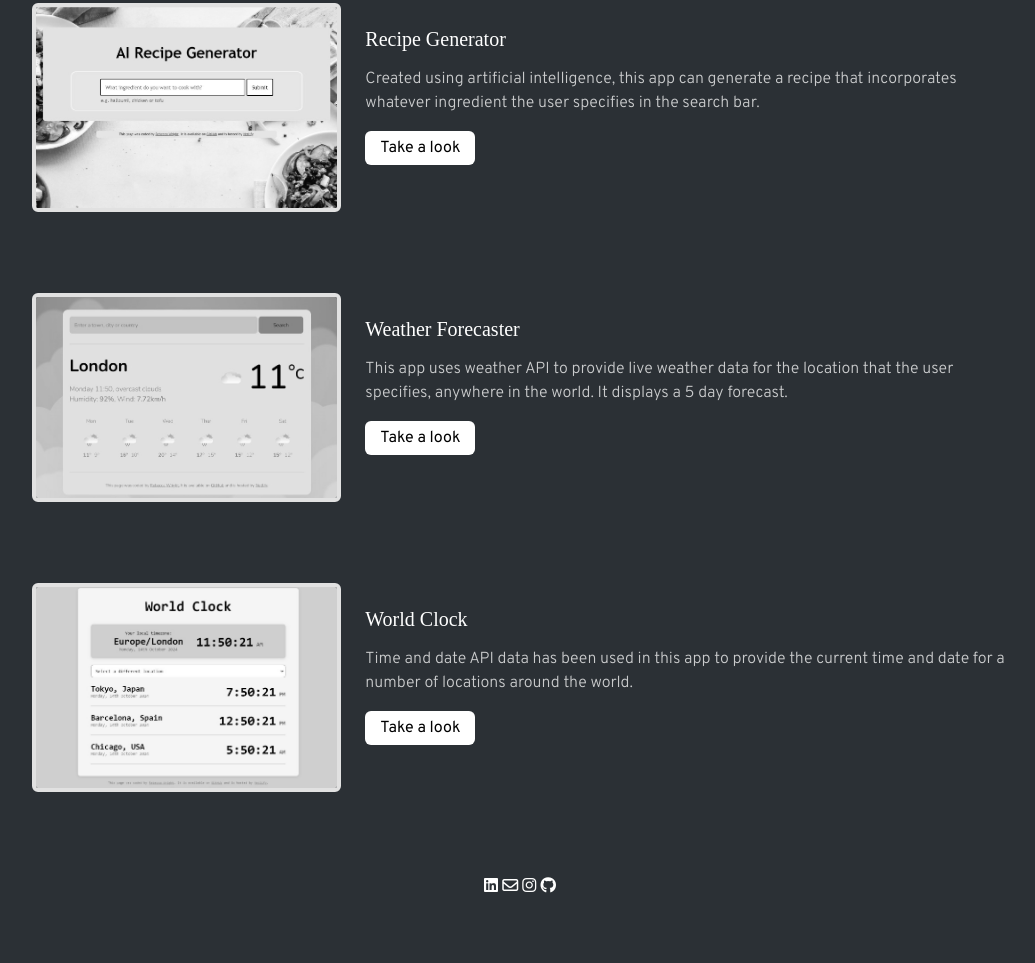
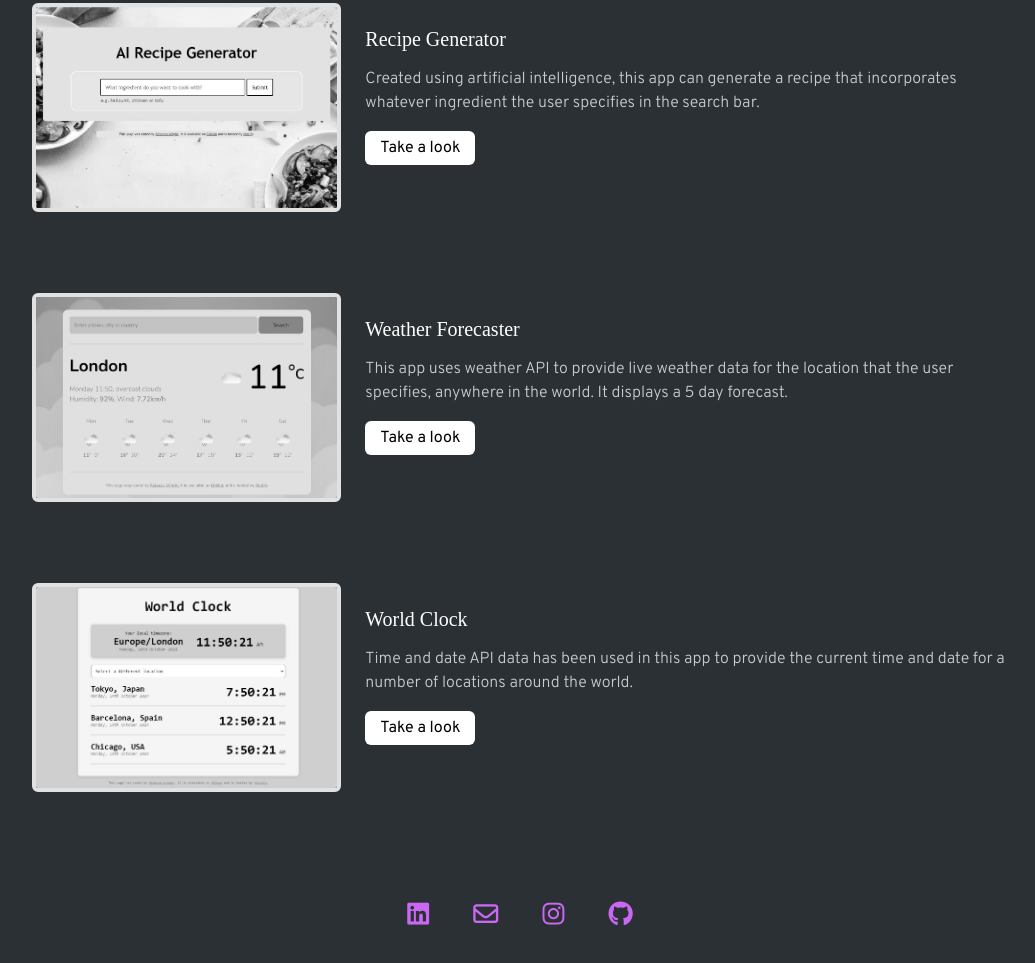
Before and after one commit to wrightrebecca/Rebecca-Wright-Portfolio, a plain HTML site: page index.html in a window 1280 px wide. Shown: the part 401-1364 px from the top of the page, without its empty margins (120-1155 px from the left). Drawn offline with nearby package versions, Linux system fonts and the light colour scheme; a web font is replaced by a local one.

Commit message:
Footer added to each page

```diff
--- a/index.html
+++ b/index.html
@@ -142,11 +142,24 @@
         </div>
       </div>
     </div>
-    <footer class="mt-5 mb-5">
-      <i class="fa-brands fa-linkedin"></i>
-      <i class="fa-regular fa-envelope"></i>
-      <i class="fa-brands fa-instagram"></i>
-      <i class="fa-brands fa-github"></i>
+    <footer>
+      <div class="social-links">
+        <a
+          href="https://www.linkedin.com/in/rebecca-wright-817b4715a/"
+          target="_blank"
+        >
+          <i class="fa-brands fa-linkedin"></i
+        ></a>
+        <a href="mailto:r3beccawright05@gmail.com" target="_blank">
+          <i class="fa-regular fa-envelope"></i
+        ></a>
+        <a href="https://www.instagram.com/beccyhwright/?hl=en" target="_blank">
+          <i class="fa-brands fa-instagram"></i
+        ></a>
+        <a href="https://github.com/wrightrebecca" target="_blank"
+          ><i class="fa-brands fa-github"></i>
+        </a>
+      </div>
     </footer>
     <script
       src="https://cdn.jsdelivr.net/npm/bootstrap@5.3.3/dist/js/bootstrap.bundle.min.js"
--- a/style/style.css
+++ b/style/style.css
@@ -95,6 +95,17 @@ p {
 footer {
   color: white;
   text-align: center;
+  margin-top: 70px;
+  margin-bottom: 30px;
+}
+footer .social-links a {
+  margin: 20px;
+  color: var(--accent-color);
+  font-size: 25px;
+}
+footer .social-links a:hover {
+  color: white;
+  transition: all 0.4s ease;
 }
 
 .header-content {
@@ -122,6 +133,7 @@ img:hover {
 .active {
   color: var(--accent-color) !important;
 }
+
 @media (max-width: 770px) {
   .container {
     padding: 20px;
```
Also changed, not shown: about.html (+19 -0 lines), contact.html (+19 -1 lines), work.html (+19 -1 lines).
